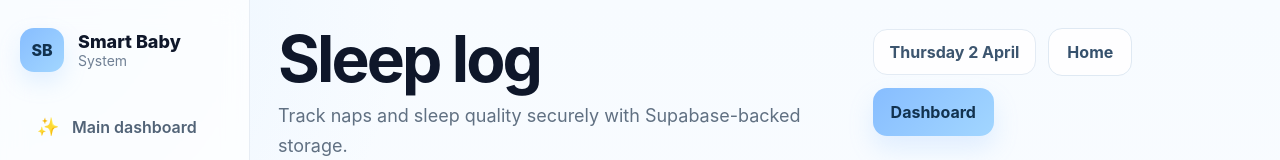
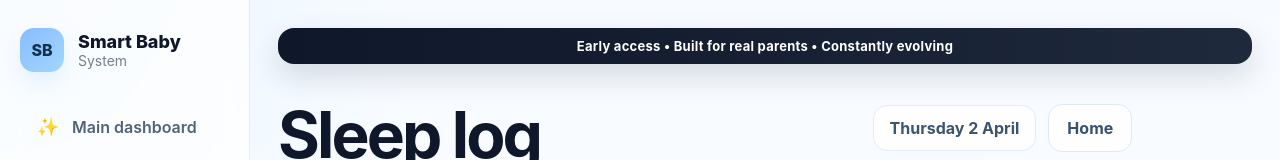
Before and after one commit to benche89/smart-baby-system, a Next.js app: page /en/sleep in a window 1280 px wide. Shown: the top 160 px of the page. Built offline with nearby package versions, Linux system fonts and the light colour scheme; no server answers.

Commit message:
Add beta early access banner to app layout

```diff
--- a/components/AppModuleLayout.tsx
+++ b/components/AppModuleLayout.tsx
@@ -35,6 +35,11 @@ export default function AppModuleLayout({
       ? ((rawLocale[0] as Locale) || "en")
       : ((rawLocale as Locale) || "en");
 
+  const betaText =
+    locale === "fr"
+      ? "Accès anticipé • Conçu pour de vrais parents • En constante évolution"
+      : "Early access • Built for real parents • Constantly evolving";
+
   const navItems: Array<{
     key: ActiveModule;
     href: string;
@@ -43,18 +48,68 @@ export default function AppModuleLayout({
   }> =
     locale === "fr"
       ? [
-          { key: "dashboard", href: `/${locale}/dashboard`, label: "Tableau principal", icon: "✨" },
-          { key: "profile", href: `/${locale}/profile`, label: "Modifier le profil", icon: "👶" },
-          { key: "sleep", href: `/${locale}/sleep`, label: "Module sommeil", icon: "🌙" },
-          { key: "food", href: `/${locale}/food`, label: "Module alimentation", icon: "🍼" },
-          { key: "care", href: `/${locale}/care`, label: "Module soins", icon: "💙" },
+          {
+            key: "dashboard",
+            href: `/${locale}/dashboard`,
+            label: "Tableau principal",
+            icon: "✨",
+          },
+          {
+            key: "profile",
+            href: `/${locale}/profile`,
+            label: "Modifier le profil",
+            icon: "👶",
+          },
+          {
+            key: "sleep",
+            href: `/${locale}/sleep`,
+            label: "Module sommeil",
+            icon: "🌙",
+          },
+          {
+            key: "food",
+            href: `/${locale}/food`,
+            label: "Module alimentation",
+            icon: "🍼",
+          },
+          {
+            key: "care",
+            href: `/${locale}/care`,
+            label: "Module soins",
+            icon: "💙",
+          },
         ]
       : [
-          { key: "dashboard", href: `/${locale}/dashboard`, label: "Main dashboard", icon: "✨" },
-          { key: "profile", href: `/${locale}/profile`, label: "Edit profile", icon: "👶" },
-          { key: "sleep", href: `/${locale}/sleep`, label: "Sleep module", icon: "🌙" },
-          { key: "food", href: `/${locale}/food`, label: "Food module", icon: "🍼" },
-          { key: "care", href: `/${locale}/care`, label: "Care module", icon: "💙" },
+          {
+            key: "dashboard",
+            href: `/${locale}/dashboard`,
+            label: "Main dashboard",
+            icon: "✨",
+          },
+          {
+            key: "profile",
+            href: `/${locale}/profile`,
+            label: "Edit profile",
+            icon: "👶",
+          },
+          {
+            key: "sleep",
+            href: `/${locale}/sleep`,
+            label: "Sleep module",
+            icon: "🌙",
+          },
+          {
+            key: "food",
+            href: `/${locale}/food`,
+            label: "Food module",
+            icon: "🍼",
+          },
+          {
+            key: "care",
+            href: `/${locale}/care`,
+            label: "Care module",
+            icon: "💙",
+          },
         ];
 
   return (
@@ -97,6 +152,24 @@ export default function AppModuleLayout({
       </aside>
 
       <main className="neoDash__main">
+        <div
+          style={{
+            width: "100%",
+            marginBottom: "18px",
+            padding: "10px 14px",
+            borderRadius: "16px",
+            background: "linear-gradient(90deg, #0f172a, #1e293b)",
+            color: "#ffffff",
+            textAlign: "center",
+            fontSize: "13px",
+            fontWeight: 700,
+            letterSpacing: "0.02em",
+            boxShadow: "0 12px 30px rgba(15,23,42,0.14)",
+          }}
+        >
+          {betaText}
+        </div>
+
         <section className="neoDash__topline">
           <div>
             {title ? <h1>{title}</h1> : null}
```
